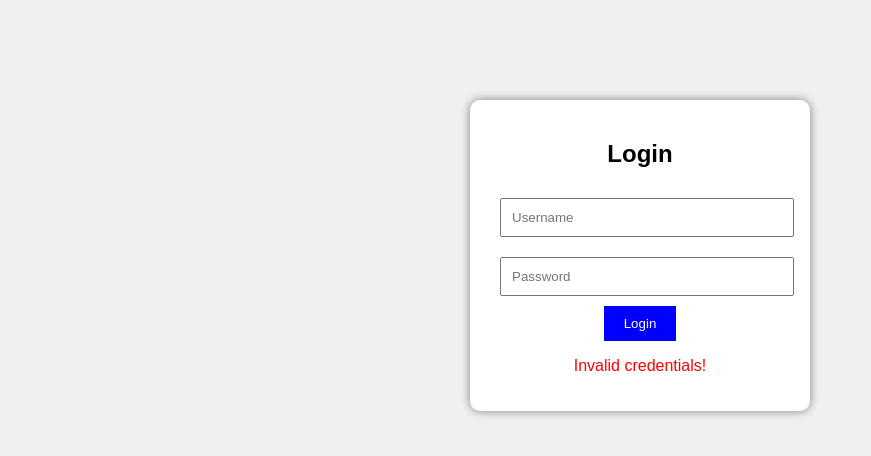
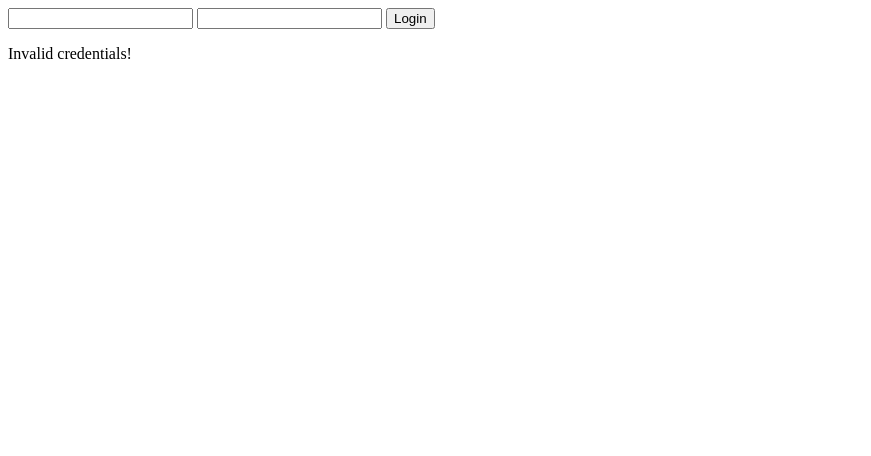
Before and after one commit to rahul1510p/sivacharitha, a plain HTML site: page index.html in a window 1280 px wide. Both pictures are taken after a click on the button "Login". Shown: the whole page, without its empty margins (0-871 px from the left). Drawn offline with Linux system fonts and the light colour scheme.

Commit message:
Update index.html

```diff
--- a/index.html
+++ b/index.html
@@ -2,74 +2,30 @@
 <html>
 <head>
     <title>Login Page</title>
-    <style>
-        body {
-            font-family: Arial;
-            background: #f0f0f0;
-            text-align: center;
-        }
-
-        .login-box {
-            width: 300px;
-            padding: 20px;
-            background: white;
-            margin: 100px auto;
-            border-radius: 10px;
-            box-shadow: 0 0 10px gray;
-        }
-
-        input {
-            width: 90%;
-            padding: 10px;
-            margin: 10px;
-        }
-
-        button {
-            padding: 10px 20px;
-            background: blue;
-            color: white;
-            border: none;
-            cursor: pointer;
-        }
-
-        .hidden {
-            display: none;
-        }
-
-        img {
-            width: 200px;
-            margin-top: 20px;
-        }
-    </style>
 </head>
-
 <body>
 
-<div class="login-box" id="loginBox">
-    <h2>Login</h2>
-    <input type="text" id="username" placeholder="Username"><br>
-    <input type="password" id="password" placeholder="Password"><br>
-    <button onclick="login()">Login</button>
-    <p id="error" style="color:red;"></p>
+<div id="loginBox">
+    <input type="text" id="username">
+    <input type="password" id="password">
+    <button type="button" onclick="login()">Login</button>
+    <p id="error"></p>
 </div>
 
-<div id="welcomeBox" class="hidden">
+<div id="welcomeBox" style="display:none;">
     <h2 id="welcomeText"></h2>
-    <img src="photo.jpeg." alt="Image">
-    <button id="button" onclick="content">Click Me</button>
+    <img src="photo.jpeg">
+    <button onclick="content()">Click Me</button>
 </div>
 
 <script>
 function login() {
-    let user = document.getElementById("username").value;
-    let pass = document.getElementById("password").value;
+    let user = document.getElementById("username").value.trim();
+    let pass = document.getElementById("password").value.trim();
 
-    let correctUser = "sivacharitha";
-    let correctPass = "30032004";
-
-    if (user === correctUser && pass === correctPass) {
+    if (user === "sivacharitha" && pass === "30032004") {
         document.getElementById("loginBox").style.display = "none";
-        document.getElementById("welcomeBox").classList.remove("hidden");
+        document.getElementById("welcomeBox").style.display = "block";
 
         document.getElementById("welcomeText").innerHTML =
         "Wish you many more happy returns of the day <span style='color:red;'>Siva Charitha</span> 🎉";
@@ -78,15 +34,12 @@ function login() {
     }
 }
 
-// ✅ separate function
 function content() {
-    let btn = document.getElementById("button");
-
-    btn.innerText =
-        "I Love four days: summer, winter, spring, autumn\n" +
-        "I Love three days: yesterday, today, tomorrow\n" +
-        "I Love two days: day, night\n" +
-        "I Love one day: Everyday ❤️";
+    document.getElementById("welcomeText").innerHTML += "<br><br>" +
+    "I Love four days: summer, winter, spring, autumn<br>" +
+    "I Love three days: yesterday, today, tomorrow<br>" +
+    "I Love two days: day, night<br>" +
+    "I Love one day: Everyday ❤️";
 }
 </script>
 
```
